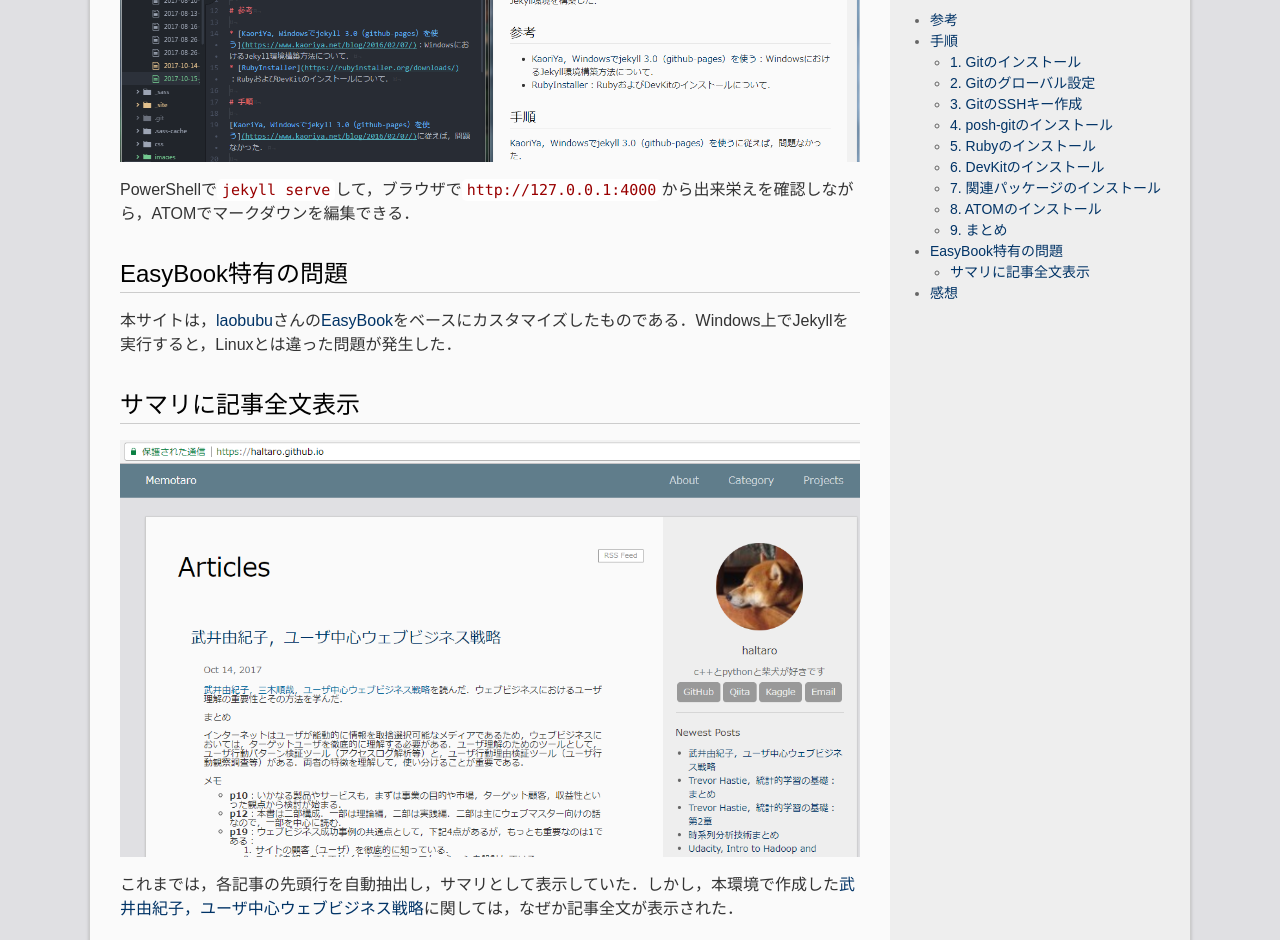
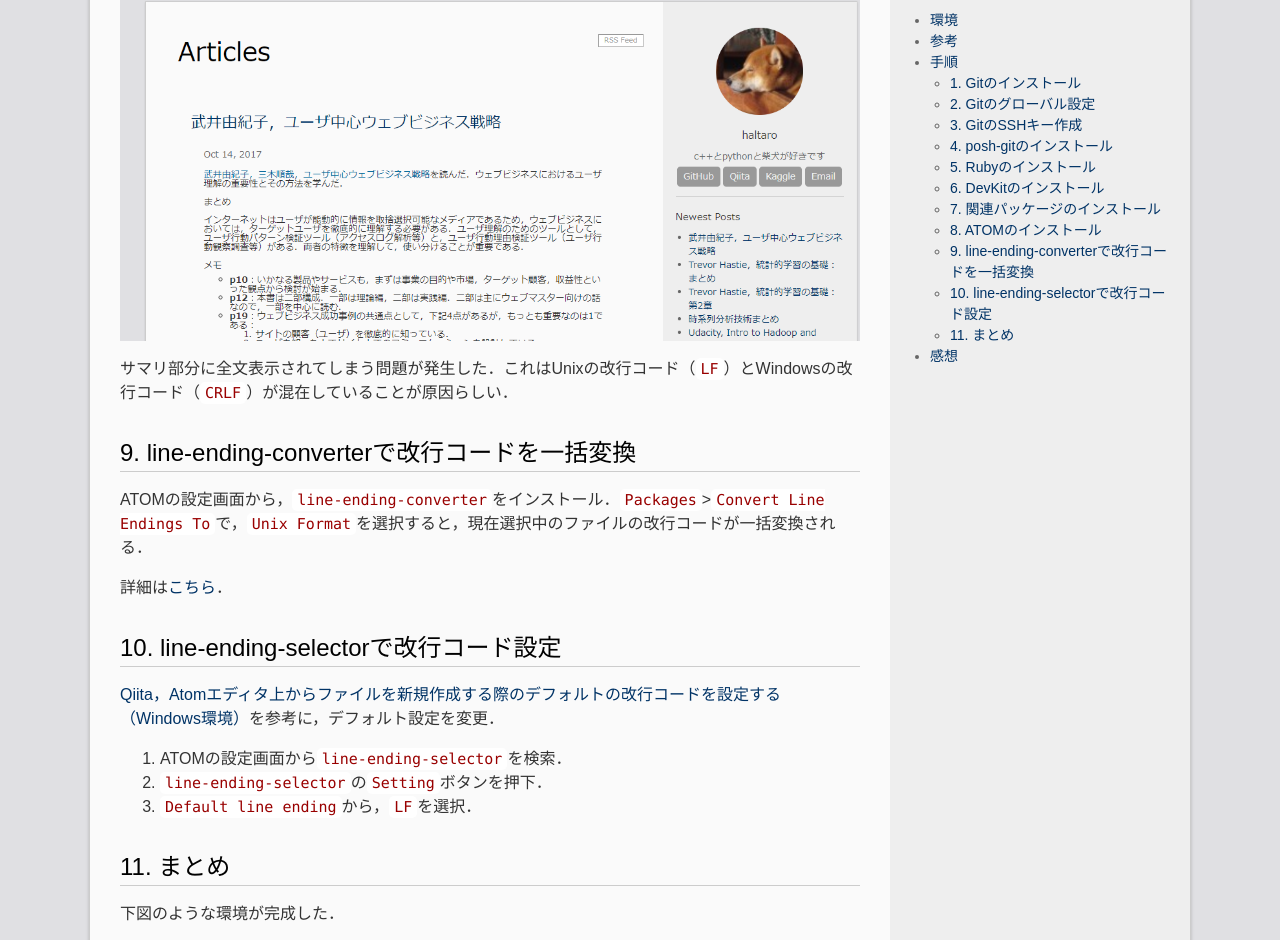
Before and after one commit to madoreenu/haltaro.github.io, a Jekyll site: the page built from _posts/2017-10-15-jekyll-windows.md, in a window 1280 px wide and 1400 px high, scrolled down 3291 px. Shown: the top 940 px of the window. Built offline with Jekyll 4.4.1, drawn with Linux system fonts in a browser that asks for light colours; some of the changed text lies outside the part shown.

Commit message:
Revise jekyll-windows post

````diff
--- a/_posts/2017-10-15-jekyll-windows.md
+++ b/_posts/2017-10-15-jekyll-windows.md
@@ -4,12 +4,17 @@ title: Windows7でJekyll+GitHub Pages
 updated: 2017-10-15 17:00
 categories:
  - jekyll
-outline: 船便でアメリカから送ったため，2ヶ月ほどLinuxが使えなくなった．そこで，手元のWindowsノートPC（Windows 7 Professional, Service Pack 1, 64 bit）にJekyll+GitHub Pages環境を構築した．
 ---
 
 船便でアメリカから送ったため，2ヶ月ほどLinuxが使えなくなった．そこで，手元のWindowsノートPC（Windows 7 Professional, Service Pack 1, 64 bit）に[Jekyll](https://jekyllrb-ja.github.io/)+[GitHub Pages](https://pages.github.com/)環境を構築した．
 
 ![env]({{site.baseurl}}/images/2017-10-15-env.png)
+
+# 環境
+
+* Windows 7 Professional, Serice Pack 1, 64 bit
+* PowerShell 5.0.10586.117
+* ATOM 1.21.1
 
 # 参考
 
@@ -19,6 +24,8 @@ outline: 船便でアメリカから送ったため，2ヶ月ほどLinuxが使
 * [KaoriYa，Windowsでjekyll 3.0（github-pages）を使う](https://www.kaoriya.net/blog/2016/02/07/)：WindowsにおけるJekyll環境構築方法．
 * [RubyInstaller](https://rubyinstaller.org/downloads/)：RubyおよびDevKitのインストール．
 * [ATOM](https://atom.io/)：GitHubが開発したテキストエディタ．
+* [ATOM，Line ending converter](https://atom.io/packages/line-ending-converter)：ATOMの改行コードを一括変換するパッケージ．
+* [Qiita，Atomエディタ上からファイルを新規作成する際のデフォルトの改行コードを設定する（Windows環境）](https://qiita.com/nyoro_712/items/8c80e32aa49f7a2d2eaf)：ATOMのデフォルト改行コード設定方法．
 
 # 手順
 
@@ -96,9 +103,26 @@ Rubyのパッケージ管理システム`RubyGems`のインストールに必要
 ```
 
 ## 8. ATOMのインストール
-マークダウンエディタが欲しかったので，[ATOM](https://atom.io/)をインストールした．[公式ページ](https://atom.io/)からインストーラをダウンロードすれば簡単にできた．
+マークダウンエディタが欲しかったので，[ATOM](https://atom.io/)をインストールした．[公式ページ](https://atom.io/)からインストーラをダウンロードすれば簡単にできた．しかし…
 
-## 9. まとめ
+![outline]({{site.baseurl}}/images/2017-10-15-outline.png)
+
+サマリ部分に全文表示されてしまう問題が発生した．これはUnixの改行コード（`LF`）とWindowsの改行コード（`CRLF`）が混在していることが原因らしい．
+
+## 9. line-ending-converterで改行コードを一括変換
+
+ATOMの設定画面から，`line-ending-converter`をインストール．`Packages`>`Convert Line Endings To`で，`Unix Format`を選択すると，現在選択中のファイルの改行コードが一括変換される．
+
+詳細は[こちら](https://atom.io/packages/line-ending-converter)．
+
+## 10. line-ending-selectorで改行コード設定
+
+[Qiita，Atomエディタ上からファイルを新規作成する際のデフォルトの改行コードを設定する（Windows環境）](https://qiita.com/nyoro_712/items/8c80e32aa49f7a2d2eaf)を参考に，デフォルト設定を変更．
+1. ATOMの設定画面から`line-ending-selector`を検索．
+2. `line-ending-selector`の`Setting`ボタンを押下．
+3. `Default line ending`から，`LF`を選択．
+
+## 11. まとめ
 
 下図のような環境が完成した．
 
@@ -106,25 +130,5 @@ Rubyのパッケージ管理システム`RubyGems`のインストールに必要
 
 PowerShellで`jekyll serve`して，ブラウザで`http://127.0.0.1:4000`から出来栄えを確認しながら，ATOMでマークダウンを編集できる．
 
-# EasyBook特有の問題
-
-本サイトは，[laobubu](https://github.com/laobubu)さんの[EasyBook](http://jekyllthemes.org/themes/easybook/)をベースにカスタマイズしたものである．Windows上でJekyllを実行すると，Linuxとは違った問題が発生した．
-
-## サマリに記事全文表示
-
-![outline]({{site.baseurl}}/images/2017-10-15-outline.png)
-
-これまでは，各記事の先頭行を自動抽出し，サマリとして表示していた．しかし，本環境で作成した[武井由紀子，ユーザ中心ウェブビジネス戦略](https://haltaro.github.io/2017/10/14/web-buisiness)に関しては，なぜか記事全文が表示された．
-
-いろいろと調べてみたが，原因がよくわからなかった[^1]．そこで苦肉の策として，`post.outline`という変数を新たに追加し，各記事でサマリを直接編集できるようにした．
-
-<script src="https://gist.github.com/haltaro/4e89092ad36d14c6f5a50639452e0137.js"></script>
-
-[武井由紀子，ユーザ中心ウェブビジネス戦略](https://haltaro.github.io/2017/10/14/web-buisiness)のフロントマターでは，次のようにoutlineを指定した．
-
-<script src="https://gist.github.com/haltaro/8254c80f168f8a06bde0591551a8d49b.js"></script>
-
-[^1]: ちゃんとソースコード読めばわかると思うが，時間切れ．
-
 # 感想
-ATOMは本当に便利．Linuxが届いたらインストールしようと思う．サマリ問題については，根本的な問題を解決できなかったのが残念．
+ATOMは本当に便利．Linuxが届いたらインストールしようと思う．
````
Also changed, not shown: _posts/2017-10-15-marketing.md (+0 -1 lines), _posts/2017-10-22-python-windonws.md (+0 -1 lines), 3 other files.
